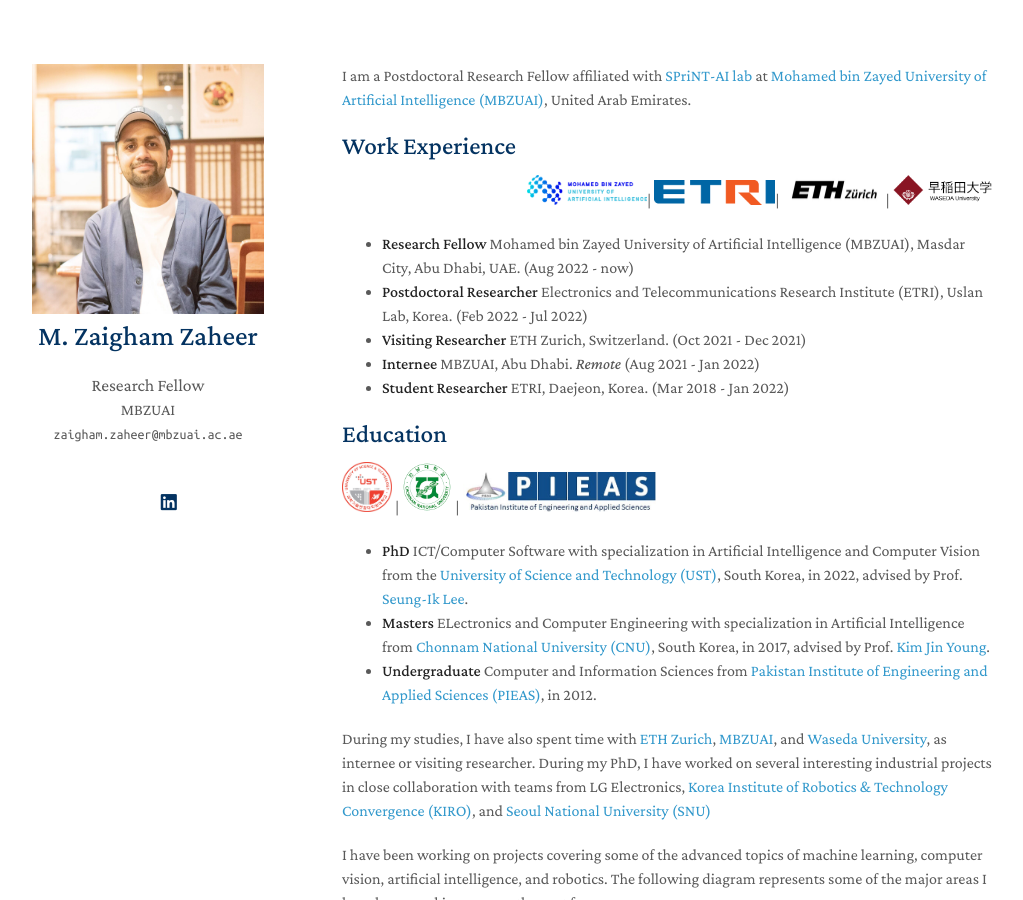
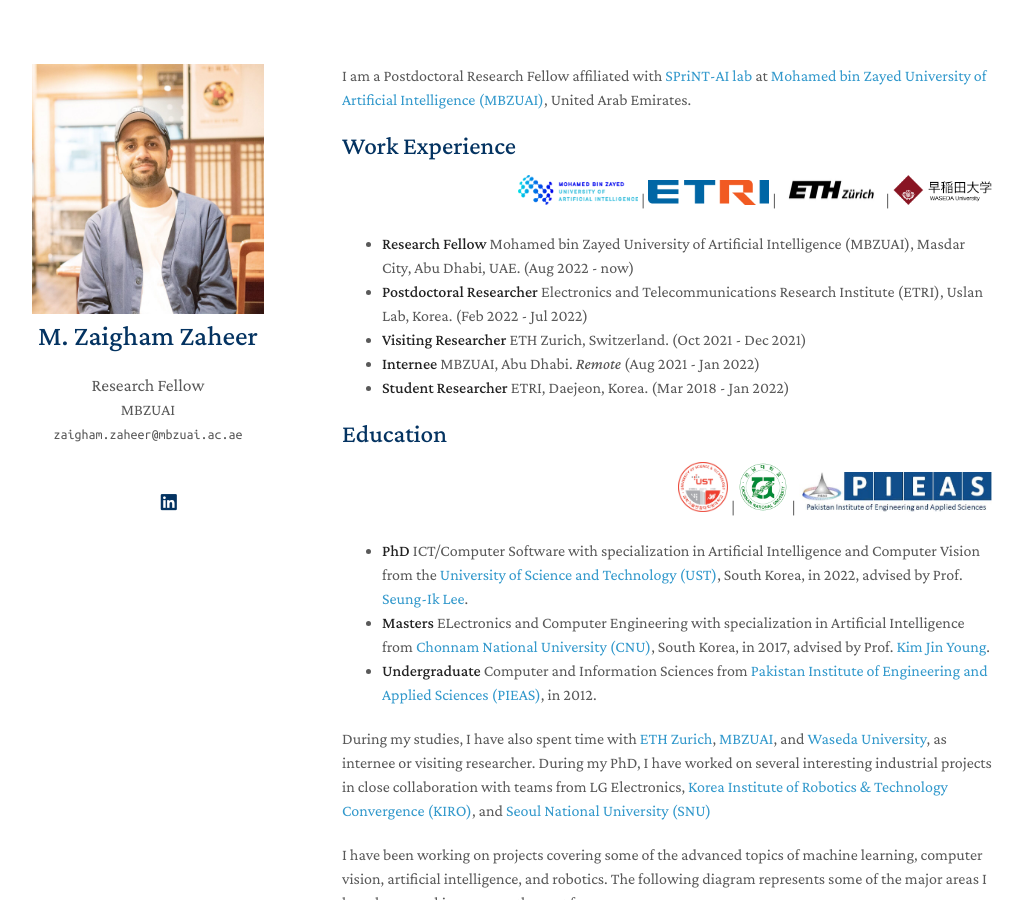
Before and after one commit to ZaighamZ/ZaighamZ.github.io, a Jekyll site: the page built from index.md, in a window 1280 px wide and 900 px high. Shown: the whole window, without its empty margins (128-1151 px from the left). Built offline with Jekyll 4.4.1, drawn with Linux system fonts in a browser that asks for light colours; nearby versions of some CDN libraries; a style sheet for code colours, icons or effects is not loaded.

Commit message:
Update index.md

```diff
--- a/index.md
+++ b/index.md
@@ -9,9 +9,9 @@ layout: homepage
 I am a Postdoctoral Research Fellow affiliated with [SPriNT-AI lab](https://www.sprintai.org/){:target="_blank"} at [Mohamed bin Zayed University of Artificial Intelligence (MBZUAI)](https://mbzuai.ac.ae/){:target="_blank"}, United Arab Emirates.
 
 ## Work Experience
-<p align="right"> <img src="/assets/img/logos/mbzuai_logo.png" height="30">|
-<img src="/assets/img/logos/etri_logo.gif" height="25">|
-<img src="/assets/img/logos/ethz_logo.jfif" height="30">|
+<p align="right"> <img src="/assets/img/logos/mbzuai_logo.png" height="30"> |
+<img src="/assets/img/logos/etri_logo.gif" height="25"> |
+<img src="/assets/img/logos/ethz_logo.jfif" height="30"> |
 <img src="/assets/img/logos/waseda_logo2.png" height="30"> </p>
 - **Research Fellow** Mohamed bin Zayed University of Artificial Intelligence (MBZUAI), Masdar City, Abu Dhabi, UAE. (Aug 2022 - now)
 - **Postdoctoral Researcher** Electronics and Telecommunications Research Institute (ETRI), Uslan Lab, Korea. (Feb 2022 - Jul 2022)
@@ -22,9 +22,9 @@ I am a Postdoctoral Research Fellow affiliated with [SPriNT-AI lab](https://www.
 
 
 ## Education
-<img src="/assets/img/logos/ust_logo.jpg" width="50"> |
+<p align="right"> <img src="/assets/img/logos/ust_logo.jpg" width="50"> |
 <img src="/assets/img/logos/Chonnam_uni_logo.gif" width="50"> |
-<img src="/assets/img/logos/pieas_logo.jfif" height="40">
+<img src="/assets/img/logos/pieas_logo.jfif" height="40"> </p>
 
 
 - **PhD** ICT/Computer Software with specialization in Artificial Intelligence and Computer Vision from the [University of Science and Technology (UST)](www.ust.ac.kr/){:target="_blank"}, South Korea, in 2022, advised by Prof. [Seung-Ik Lee](https://sites.google.com/view/cvml-ust/professor?authuser=0/){:target="_blank"}.
```
